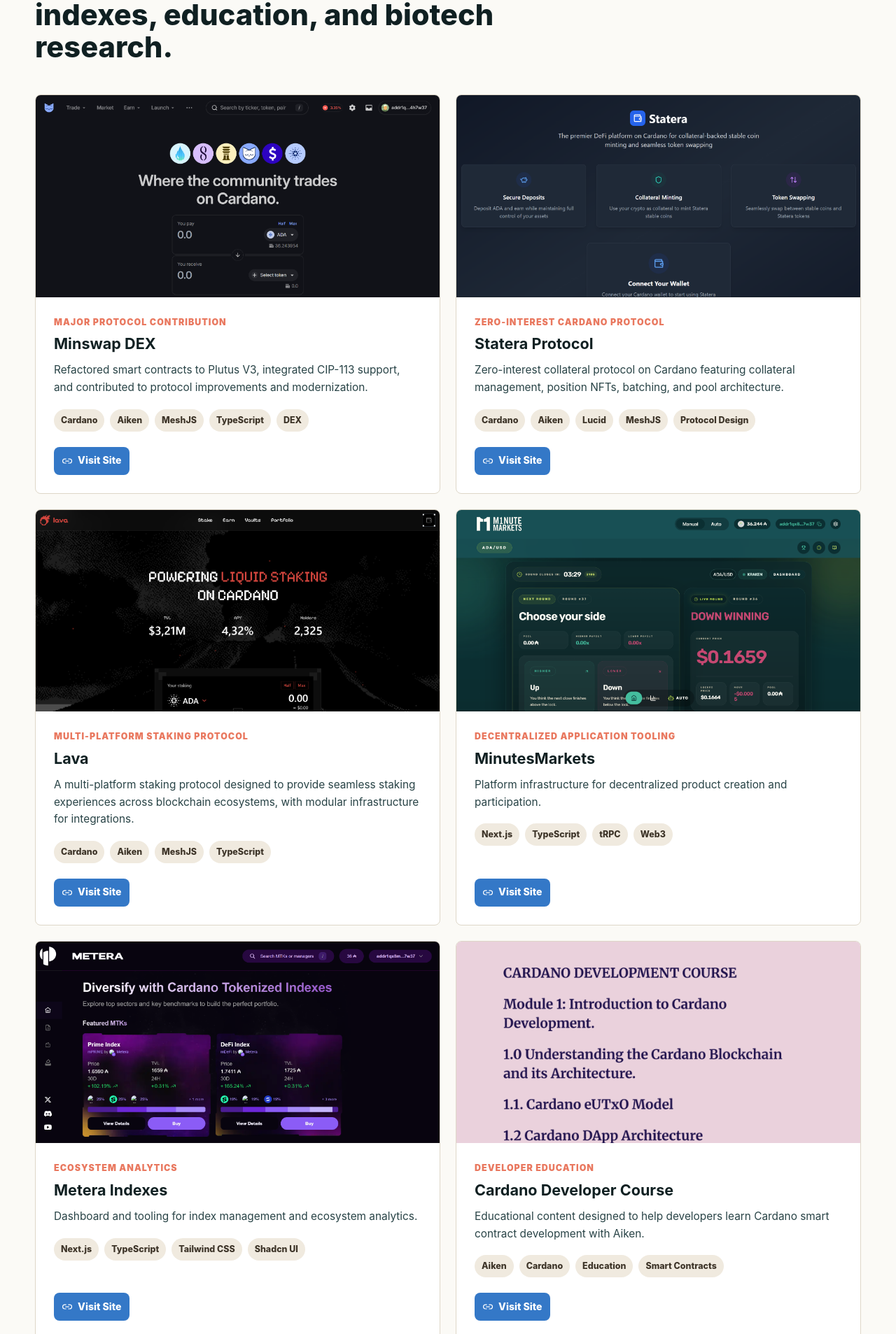
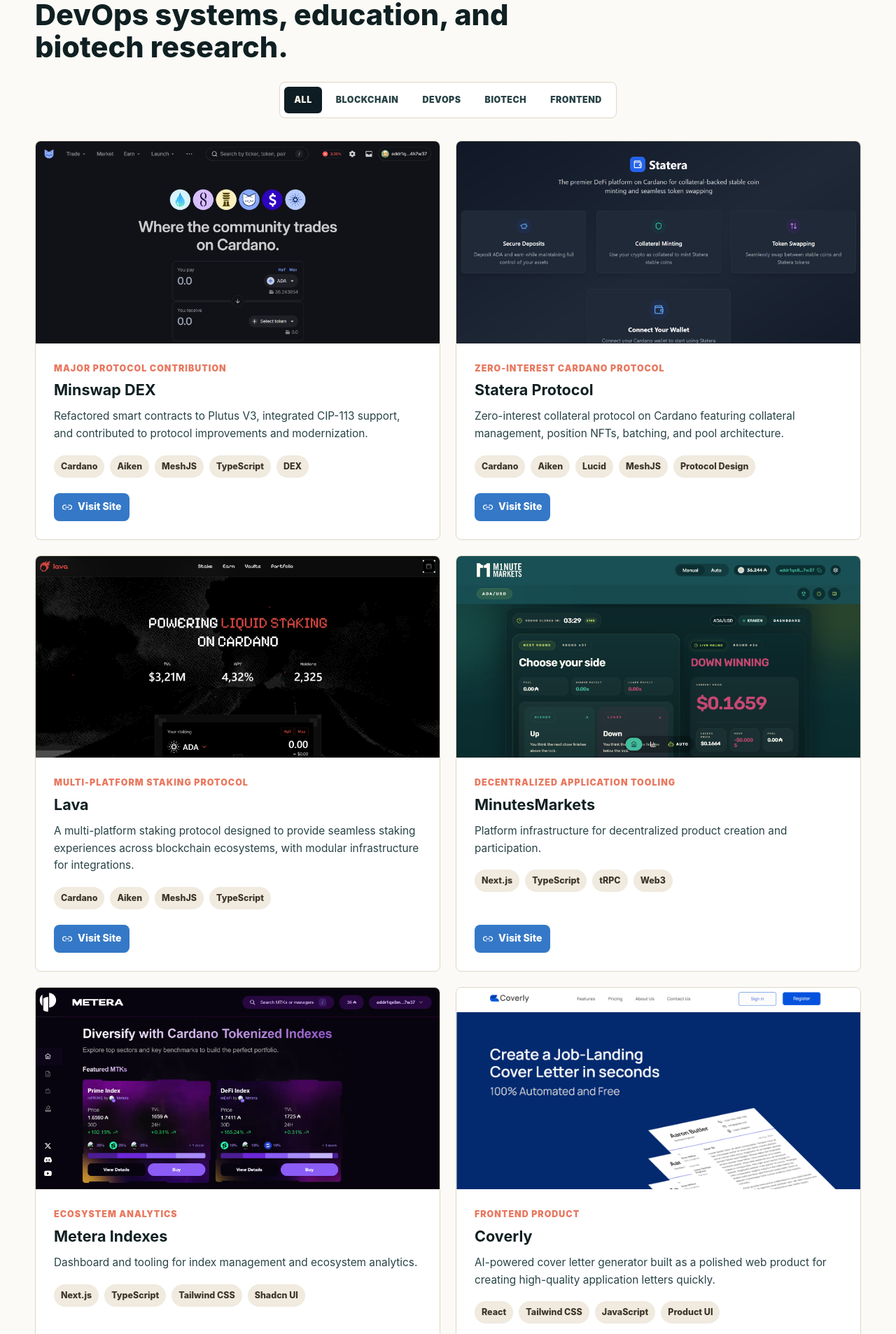
Before and after one commit to scisamir/samiridris, a React (Vite) app: page / in a window 1280 px wide. Shown: the part 3233-5140 px from the top of the page at 70% size. Built offline with nearby package versions, Linux system fonts and the light colour scheme.

Commit message:
add more projects and sections

```diff
--- a/package.json
+++ b/package.json
@@ -8,6 +8,9 @@
     "build": "tsc && vite build",
     "lint": "eslint . --ext ts,tsx --report-unused-disable-directives --max-warnings 0",
     "preview": "vite preview"
+  },
+  "engines": {
+    "node": "24.x"
   },
   "dependencies": {
     "@emailjs/browser": "^3.11.0",
--- a/src/pages/Projects/Project/Project.type.ts
+++ b/src/pages/Projects/Project/Project.type.ts
@@ -1,6 +1,9 @@
+export type ProjectGroup = 'Blockchain' | 'DevOps' | 'Biotech' | 'Frontend';
+
 export interface ProjectProps {
     image_src?: string,
     p_head: string,
+    project_type?: ProjectGroup,
     category?: string,
     description: string,
     tools: string[]
--- a/src/pages/Projects/Projects.tsx
+++ b/src/pages/Projects/Projects.tsx
@@ -1,9 +1,25 @@
+import { useMemo, useState } from 'react';
 import Project from './Project/Project';
 import MyProjects from '../../static/projects';
+import { ProjectGroup } from './Project/Project.type';
 
 import './styles.css'
 
+type ProjectFilter = 'All' | ProjectGroup;
+
+const projectFilters: ProjectFilter[] = ['All', 'Blockchain', 'DevOps', 'Biotech', 'Frontend'];
+
 const Projects = () => {
+    const [activeFilter, setActiveFilter] = useState<ProjectFilter>('All');
+
+    const filteredProjects = useMemo(() => {
+        if (activeFilter === 'All') {
+            return MyProjects;
+        }
+
+        return MyProjects.filter((project) => project.project_type === activeFilter);
+    }, [activeFilter]);
+
     const contributions = [
         {
             name: 'Minswap DEX',
@@ -23,11 +39,24 @@ const Projects = () => {
         <section id="projects" className="sectionPad lightSection">
             <div className="sectionHeading">
                 <p className="eyebrow">Selected projects & major contributions</p>
-                <h2>Work spanning protocol infrastructure, DEX modernization, indexes, education, and biotech research.</h2>
+                <h2>Work spanning Web3 protocols, DEX modernization, frontend products, DevOps systems, education, and biotech research.</h2>
+            </div>
+            <div className="projectFilters" aria-label="Filter projects by category">
+                {projectFilters.map((filter) => (
+                    <button
+                        key={filter}
+                        type="button"
+                        className={activeFilter === filter ? 'activeFilter' : ''}
+                        aria-pressed={activeFilter === filter}
+                        onClick={() => setActiveFilter(filter)}
+                    >
+                        {filter.toUpperCase()}
+                    </button>
+                ))}
             </div>
             <div className="projectsGrid">
-                {MyProjects &&
-                    MyProjects.map((myproject) => {
+                {filteredProjects &&
+                    filteredProjects.map((myproject) => {
                         return (
                             <Project
                                 key={myproject.p_head}
--- a/src/pages/Projects/styles.css
+++ b/src/pages/Projects/styles.css
@@ -1,5 +1,36 @@
 section#projects {
     border-bottom: 1px solid var(--color-line);
+}
+
+.projectFilters {
+    background: #ffffff;
+    border: 1px solid var(--color-line);
+    border-radius: 8px;
+    display: flex;
+    flex-wrap: wrap;
+    gap: 6px;
+    margin: -18px auto 32px;
+    max-width: var(--max-width);
+    padding: 6px;
+    width: fit-content;
+}
+
+.projectFilters button {
+    background: transparent;
+    border: none;
+    border-radius: 6px;
+    color: var(--color-ink-soft);
+    cursor: pointer;
+    font-size: 0.78rem;
+    font-weight: 900;
+    letter-spacing: 0.04em;
+    min-height: 38px;
+    padding: 0 14px;
+}
+
+.projectFilters button.activeFilter {
+    background: var(--color-deep);
+    color: #f8f4ea;
 }
 
 .projectsGrid {
@@ -61,6 +92,16 @@ section#projects {
 }
 
 @media screen and (max-width: 480px) {
+    .projectFilters {
+        justify-content: center;
+        width: 100%;
+    }
+
+    .projectFilters button {
+        flex: 1 1 45%;
+        padding: 0 10px;
+    }
+
     .contributions {
         padding: 24px;
     }
--- a/src/static/projects.ts
+++ b/src/static/projects.ts
@@ -3,6 +3,7 @@ import { ProjectProps } from '../pages/Projects/Project/Project.type';
 const MyProjects: ProjectProps[] = [
     {
         p_head: 'Minswap DEX',
+        project_type: 'Blockchain',
         image_src: 'projects/minswap.png',
         category: 'Major protocol contribution',
         description: 'Refactored smart contracts to Plutus V3, integrated CIP-113 support, and contributed to protocol improvements and modernization.',
@@ -11,6 +12,7 @@ const MyProjects: ProjectProps[] = [
     },
     {
         p_head: 'Statera Protocol',
+        project_type: 'Blockchain',
         image_src: 'projects/statera.png',
         category: 'Zero-interest Cardano protocol',
         description: 'Zero-interest collateral protocol on Cardano featuring collateral management, position NFTs, batching, and pool architecture.',
@@ -19,6 +21,7 @@ const MyProjects: ProjectProps[] = [
     },
     {
         p_head: 'Lava',
+        project_type: 'Blockchain',
         image_src: 'projects/lava.png',
         category: 'Multi-platform staking protocol',
         description: 'A multi-platform staking protocol designed to provide seamless staking experiences across blockchain ecosystems, with modular infrastructure for integrations.',
@@ -27,6 +30,7 @@ const MyProjects: ProjectProps[] = [
     },
     {
         p_head: 'MinutesMarkets',
+        project_type: 'Blockchain',
         image_src: 'projects/minutemarkets.png',
         category: 'Decentralized application tooling',
         description: 'Platform infrastructure for decentralized product creation and participation.',
@@ -35,6 +39,7 @@ const MyProjects: ProjectProps[] = [
     },
     {
         p_head: 'Metera Indexes',
+        project_type: 'Blockchain',
         image_src: 'projects/meteraindexes.png',
         category: 'Ecosystem analytics',
         description: 'Dashboard and tooling for index management and ecosystem analytics.',
@@ -42,7 +47,48 @@ const MyProjects: ProjectProps[] = [
         site_link: 'https://app.meteraprotocol.io/'
     },
     {
+        p_head: 'Coverly',
+        project_type: 'Frontend',
+        image_src: 'project1.png',
+        category: 'Frontend product',
+        description: 'AI-powered cover letter generator built as a polished web product for creating high-quality application letters quickly.',
+        tools: ['React', 'Tailwind CSS', 'JavaScript', 'Product UI'],
+        site_link: 'https://coverly.app/',
+        github_link: 'https://github.com/workshopapps/coverletter.web'
+    },
+    {
+        p_head: 'Little Lemon Restaurant',
+        project_type: 'Frontend',
+        image_src: 'project0.jpg',
+        category: 'Frontend application',
+        description: 'Restaurant website and booking experience for a Mediterranean dining brand, built with reusable React components and responsive UI patterns.',
+        tools: ['React', 'HTML', 'CSS', 'Responsive Design'],
+        site_link: 'https://scisamir-little-lemon.vercel.app/',
+        github_link: 'https://github.com/scisamir/meta-frontend-developer-capstone'
+    },
+    {
+        p_head: 'Fullstack DevOps',
+        project_type: 'DevOps',
+        image_src: 'projectd3.png',
+        category: 'Cloud DevOps system',
+        description: 'End-to-end cloud DevOps project using CI/CD, configuration management, monitoring, alerting, and AWS infrastructure automation.',
+        tools: ['AWS', 'CircleCI', 'CloudFormation', 'Ansible', 'Prometheus'],
+        site_link: 'https://github.com/scisamir/udacity-cloud-devops-project3',
+        github_link: 'https://github.com/scisamir/udacity-cloud-devops-project3'
+    },
+    {
+        p_head: 'Operationalized Microservice',
+        project_type: 'DevOps',
+        image_src: 'projectd2.jpg',
+        category: 'Container orchestration',
+        description: 'Operationalized machine learning microservice with containerization, Kubernetes deployment, and automated delivery workflow.',
+        tools: ['Docker', 'Kubernetes', 'CircleCI', 'Python'],
+        site_link: 'https://hub.docker.com/repository/docker/scisamir/ml_microservice_api/general',
+        github_link: 'https://github.com/scisamir/operationalized_microservice'
+    },
+    {
         p_head: 'Cardano Developer Course',
+        project_type: 'Blockchain',
         image_src: 'projects/cardanodevcourse.png',
         category: 'Developer education',
         description: 'Educational content designed to help developers learn Cardano smart contract development with Aiken.',
@@ -51,6 +97,7 @@ const MyProjects: ProjectProps[] = [
     },
     {
         p_head: 'TELA Maize Research Project',
+        project_type: 'Biotech',
         image_src: 'projects/telamaize.jpg',
         category: 'Biotechnology research',
         description: "Participatory Rural Appraisal study on farmers' awareness and perceptions of GM TELA maize in Niger State, Nigeria.",
```
Also changed, not shown: 2 other files (tests, documents, lock files or other folders).
